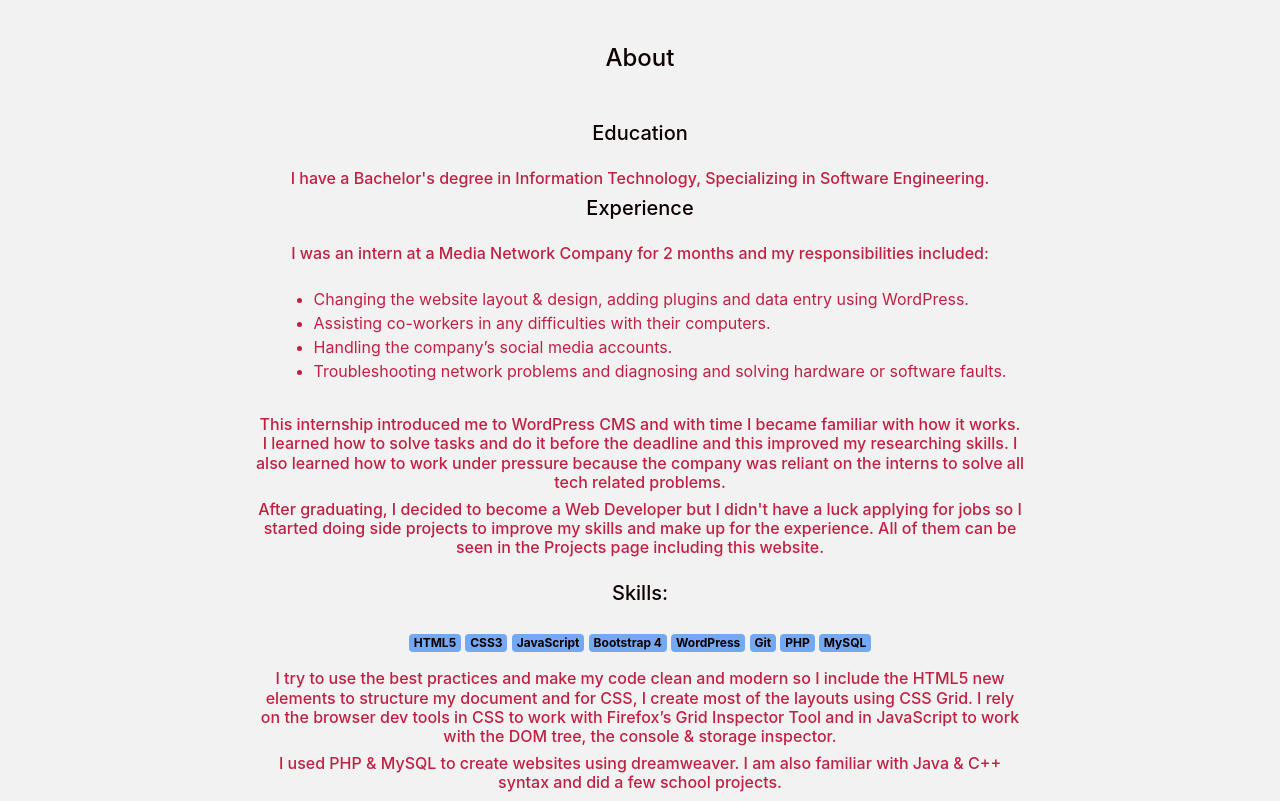
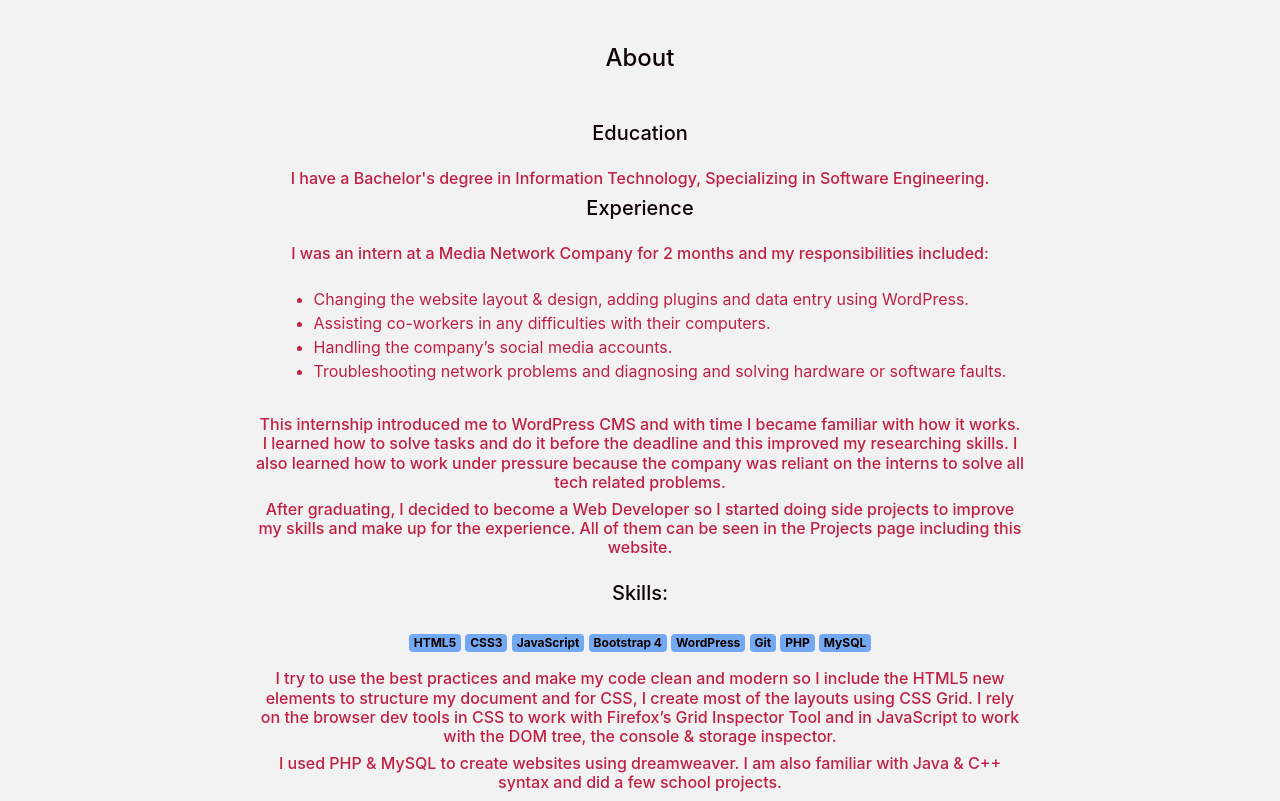
Before and after one commit to MohdHussein/bootstrap-portfolio, a plain HTML site: page about.html in a window 1280 px wide. Shown: the part 75-876 px from the top of the page. Drawn offline with nearby package versions, Linux system fonts and the light colour scheme.

Commit message:
Update about.html

```diff
--- a/about.html
+++ b/about.html
@@ -47,7 +47,7 @@
         <li>Troubleshooting network problems and diagnosing and solving hardware or software faults.</li>
       </ul>
       <p class="h6 mt-3">This internship introduced me to WordPress CMS and with time I became familiar with how it works. I learned how to solve tasks and do it before the deadline and this improved my researching skills. I also learned how to work under pressure because the company was reliant on the interns to solve all tech related problems.</p>
-      <p class="h6 ">After graduating, I decided to become a Web Developer but I didn't have a luck applying for jobs so I started doing side projects to improve my skills and make up for the experience. All of them can be seen in the Projects page including this website.</p>
+      <p class="h6 ">After graduating, I decided to become a Web Developer so I started doing side projects to improve my skills and make up for the experience. All of them can be seen in the Projects page including this website.</p>
       <p class="h5 mb-4 mt-3">Skills:</p>
       <div class="skills">
         <span class="badge">HTML5</span>
```
